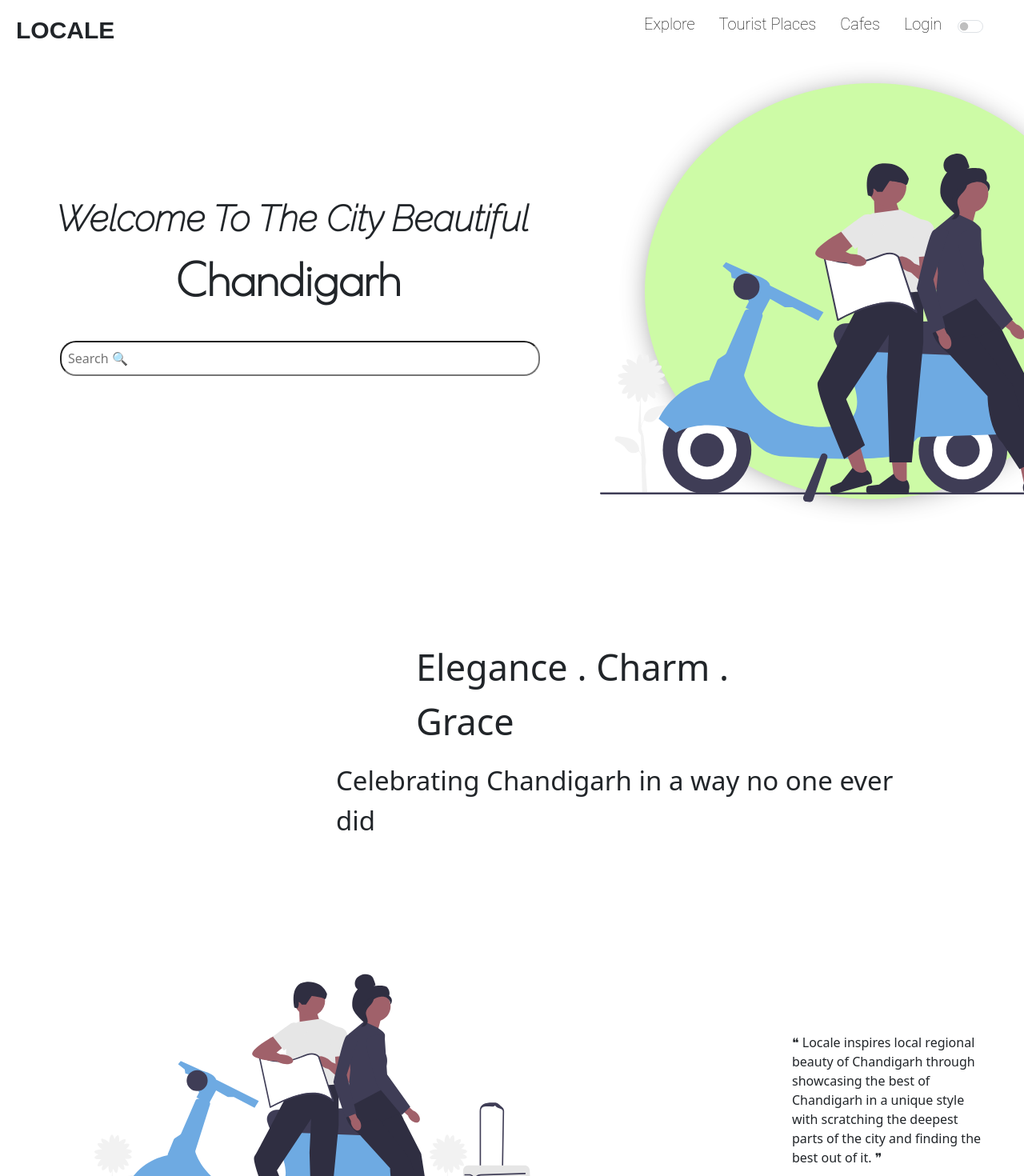
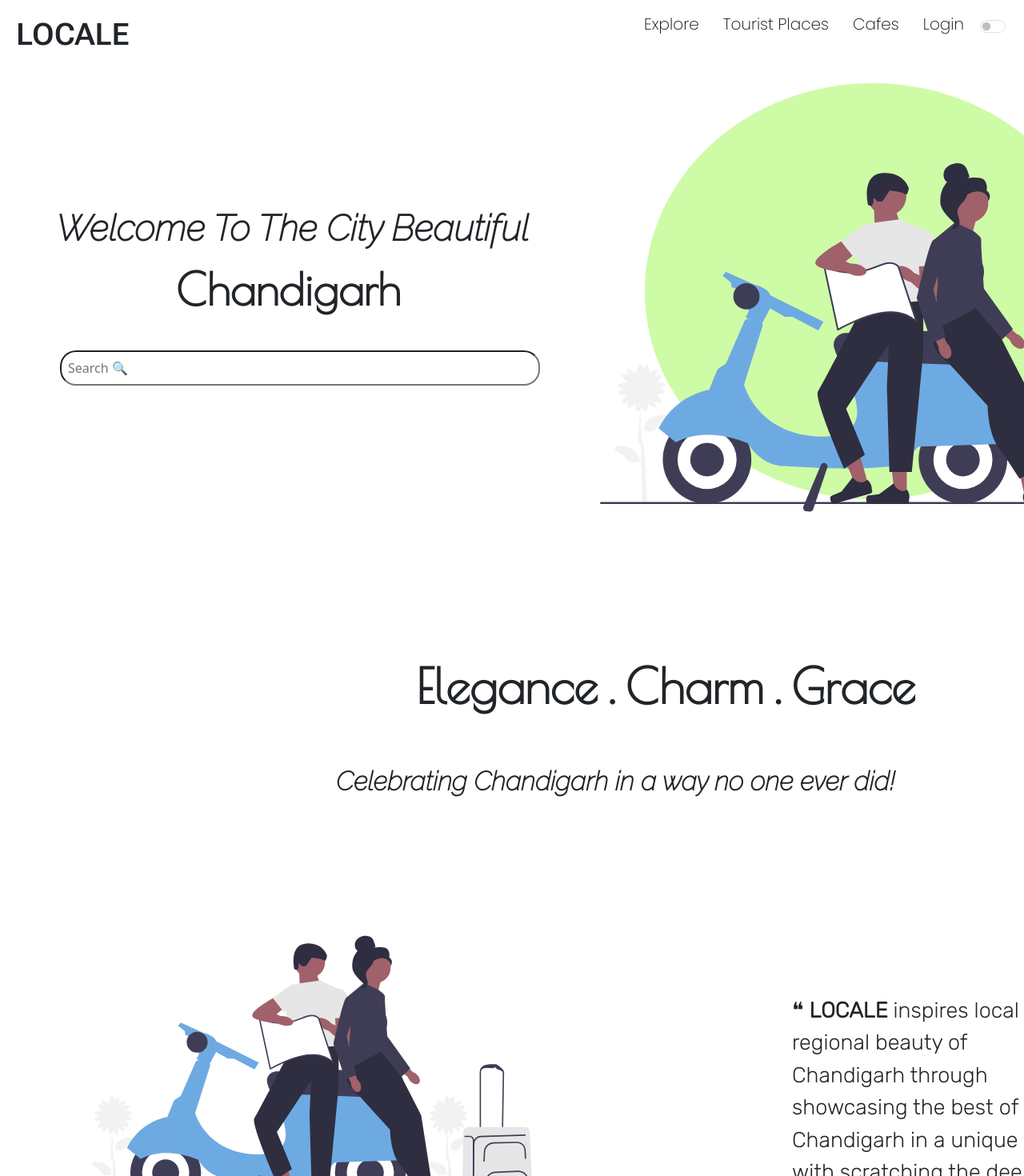
Before and after one commit to vivekk-tiwari/LOCALE, a React (Create React App) app in the folder my-app/: page / in a window 1280 px wide. Shown: the top 1470 px of the page at 80% size. Built offline with nearby package versions, Linux system fonts and the light colour scheme.

Commit message:
Update styles.css

```diff
--- a/my-app/public/index.html
+++ b/my-app/public/index.html
@@ -16,6 +16,9 @@
     <link href="https://fonts.googleapis.com/css2?family=Poiret+One&display=swap" rel="stylesheet">
     <link href="https://fonts.googleapis.com/css2?family=Merriweather&family=Montserrat&family=Raleway:ital,wght@1,100&family=Sacramento&display=swap" rel="stylesheet">
     <link href="https://fonts.googleapis.com/css2?family=Poppins:wght@200&display=swap" rel="stylesheet">
+    <link href="https://fonts.googleapis.com/css2?family=Roboto+Flex:wght@600&display=swap" rel="stylesheet">
+
+    <link href="https://fonts.googleapis.com/css2?family=Rubik:wght@300&display=swap" rel="stylesheet">
 
     <title>Million Dollar Idea</title>
   </head>
--- a/my-app/public/styles.css
+++ b/my-app/public/styles.css
@@ -11,10 +11,9 @@ body{
 }
 
 .Navbar_heading{
-    font-size: 30px;
-    font-family: 'Archivo Black', sans-serif;
+    font-size: 38px;
     margin-left: 20px;
-    /* font-family: 'Poiret One', cursive; */
+    font-family: 'Roboto Flex', sans-serif;
     font-weight: 750;
     width: 350px;
 }
@@ -27,9 +26,9 @@ body{
     text-decoration: none;
     color: black;
     font-size: 20px;
-    font-family: 'Roboto', sans-serif;
-   /*  font-family: 'Poppins', sans-serif; */
-    font-weight: 200;
+    /* font-family: 'Roboto', sans-serif; */
+    font-family: 'Poppins', sans-serif;
+    font-weight: 500;
     padding-right: 15px;
     padding-left: 15px;
 }
@@ -47,7 +46,7 @@ body{
     margin-bottom: 0px;
     margin-left: 70px;
     font-family: 'Raleway', sans-serif;
-    font-weight: 700;
+    font-weight: 1000;
 }
 
 #home_title1{
@@ -89,7 +88,7 @@ body{
     width: 570px;
     height: 520px;
     background-color: rgb(185, 250, 129);
-    box-shadow: -2px 2px 43px -17px black;
+
     opacity: 70%;
     border-radius: 50%;
     right: -7.5%;
@@ -98,17 +97,20 @@ body{
 }
 
 /* EXPLORE COMPONENT CSS */
+
 #explore_img{
     margin-left: 100px;
     margin-top: 80px;
     margin-bottom: 100px;
-
 }
 
 #explore_title{
     margin-left: 520px;
-    font-size: 45px;
-    width: 520px;
+    font-size: 60px;
+    width: 720px;
+    font-family: 'Poiret One', cursive;
+    font-weight:1000;
+    margin-bottom: 50px;
 }
 .explore_main{
     margin-top: 60px;
@@ -117,13 +119,17 @@ body{
     width: 750px;
     font-size: 33px;
     margin-left: 420px;
+    font-family: 'Raleway', sans-serif;
+    font-weight: 700;
 }
 
 .explore_about{
     display: flex;
 }
 #explore_d_1{
-    width: 250px;
+    width: 350px;
     margin-left:290px;
     margin-top: 225px;
+    font-family: 'Rubik', sans-serif;
+    font-size:27px;
 }
--- a/my-app/src/components/Explore.jsx
+++ b/my-app/src/components/Explore.jsx
@@ -6,7 +6,7 @@ function Explore  ()  {
         <div className="explore_main">
             <div className="explore_heading">
                 <p id='explore_title'>Elegance . Charm . Grace</p>
-                <p id='explore_title_2' >Celebrating Chandigarh in a way no one ever did</p>
+                <p id='explore_title_2' >Celebrating Chandigarh in a way no one ever did!</p>
             </div>
 
             <ExploreDescription/>
--- a/my-app/src/components/Explore_Description.jsx
+++ b/my-app/src/components/Explore_Description.jsx
@@ -6,7 +6,7 @@ function ExploreDescription () {
             <div className="explore_about">
                 <img src="./images/img.svg" alt="" id="explore_img" style={{width:"600px",height:"500px"}} />
                 <div className="explore_description">
-                <p id='explore_d_1'>❝ Locale inspires local regional beauty of Chandigarh through showcasing the best of Chandigarh in a unique
+                <p id='explore_d_1'>❝ <b>LOCALE</b> inspires local regional beauty of Chandigarh through showcasing the best of Chandigarh in a unique
                 style with scratching the deepest parts of the city and finding the best out of it. ❞ </p>
                 </div>
             </div>
```
